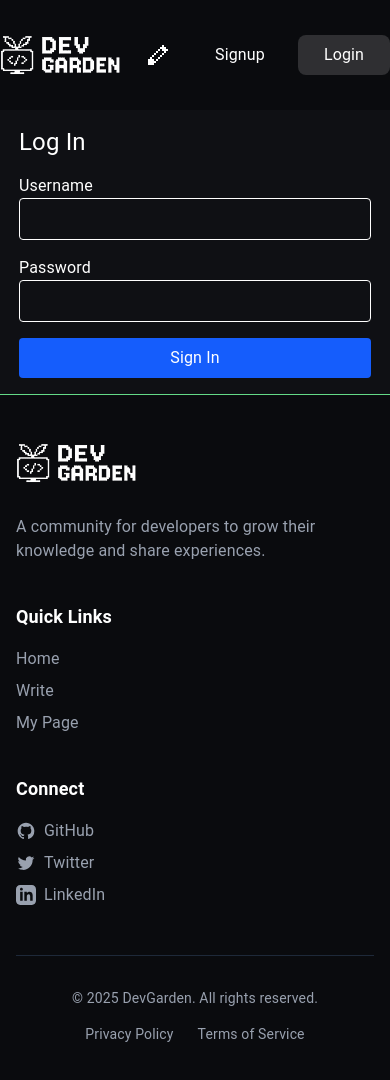
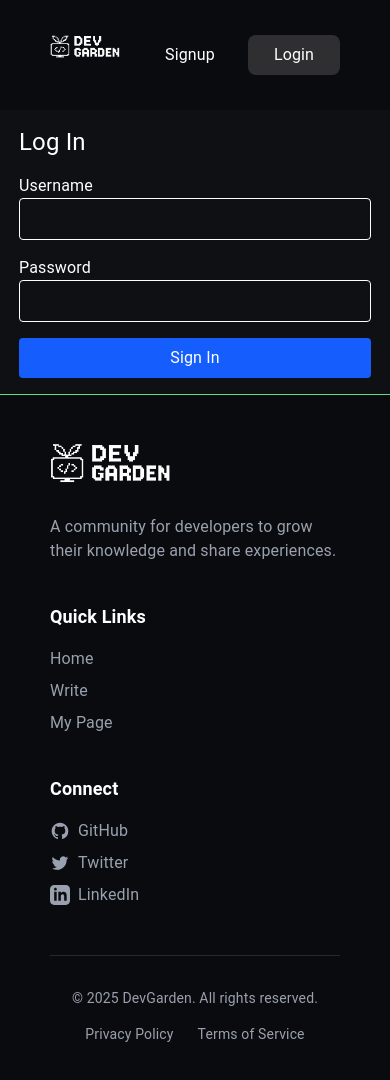
Before and after one commit to Bakhtiyor7/devgarden-nextjs, a Next.js app: page /login in a window 390 px wide. Shown: the top 1080 px of the page. Built offline with nearby package versions, Linux system fonts and the light colour scheme; no server answers; what @mui/material-nextjs would draw is missing.

Commit message:
✨ feat: update layout and styles across components for improved responsiveness and consistency

```diff
--- a/src/app/homepage.css
+++ b/src/app/homepage.css
@@ -14,11 +14,10 @@
   align-items: center;
   justify-content: center;
   flex-direction: column;
-  padding-bottom: 60px;
+  padding: 0 50px 60px 50px;
 }
 
 .home-page .homepage-wrapper .posts-container {
-  max-width: 1037px;
   width: 100%;
   height: auto;
   display: flex;
--- a/src/app/page.tsx
+++ b/src/app/page.tsx
@@ -61,7 +61,7 @@ export default async function Home() {
               >
                 <Card
                   sx={{
-                    width: "1037px",
+                    width: "100%",
                     height: "394px",
                     borderRadius: "12px",
                     border: "1px solid #333336",
@@ -90,7 +90,6 @@ export default async function Home() {
                   />
                   <CardContent
                     sx={{
-                      width: "536px",
                       flex: 1,
                       padding: 0,
                       "&:last-child": { paddingBottom: 0 },
--- a/src/components/Footer.tsx
+++ b/src/components/Footer.tsx
@@ -4,8 +4,8 @@ import Image from "next/image";
 export default function Footer() {
   return (
     <footer className="bg-[#0A0B0E] text-white border-t-1 border-[var(--border-green-primary)] border-solid">
-      <div className="max-w-7xl mx-auto px-4 sm:px-6 lg:px-8 py-12">
-        <div className="max-w-[1037px] mx-auto grid grid-cols-1 md:grid-cols-4 gap-10">
+      <div className="max-w-7xl mx-auto px-[50px] py-12">
+        <div className="grid grid-cols-1 md:grid-cols-4 gap-10">
           {/* Logo and Description */}
           <div className="col-span-1 md:col-span-2">
             <Link href="/" className="flex items-center">
@@ -122,7 +122,7 @@ export default function Footer() {
 
         {/* Bottom Bar */}
         <div className="border-t border-gray-800 mt-12 pt-8">
-          <div className="max-w-[1037px] mx-auto flex flex-col md:flex-row justify-between items-center">
+          <div className="flex flex-col md:flex-row justify-between items-center">
             <p className="text-gray-400 text-sm">
               © {new Date().getFullYear()} DevGarden. All rights reserved.
             </p>
--- a/src/components/header.tsx
+++ b/src/components/header.tsx
@@ -24,7 +24,7 @@ const Header = () => {
               alt="header-image"
               style={{
                 objectFit: "contain",
-                transform: "translateX(65px)", // Move the image 50px to the right
+                transform: "translateX(25px)", // Adjusted for the new padding
               }}
             />
             <img
@@ -33,7 +33,7 @@ const Header = () => {
               style={{
                 position: "absolute",
                 top: "178px", // Fine-tuned to match the screen position
-                left: "230px", // Fine-tuned to center on the screen
+                left: "190px", // Adjusted for the new padding
                 width: "105px", // Match the GIF's actual dimensions
                 height: "77px", // Match the GIF's actual dimensions
                 pointerEvents: "none",
--- a/src/components/styles/header.css
+++ b/src/components/styles/header.css
@@ -16,10 +16,11 @@
   flex-direction: column;
   justify-content: center;
   align-items: center;
+  padding: 0 50px; /* Added 50px padding on sides */
 }
 
 .header .container {
-  width: 1037px;
+  width: 100%;
   display: flex;
   flex-direction: row;
   justify-content: space-between;
@@ -95,8 +96,7 @@
 }
 
 .header .header-bottom {
-  width: 100vw;
-
+  width: 100%;
   height: 60px;
   display: flex;
   justify-content: center;
--- a/src/components/styles/navbar.css
+++ b/src/components/styles/navbar.css
@@ -22,13 +22,12 @@
   justify-content: center;
   align-items: center;
   flex-direction: column;
-
+  padding: 0 50px;
   background-color: #0a0b0e;
 }
 
 .navbar .container {
   width: 100%;
-  max-width: 1037px;
   display: flex;
   flex-direction: row;
   justify-content: space-between;
```
